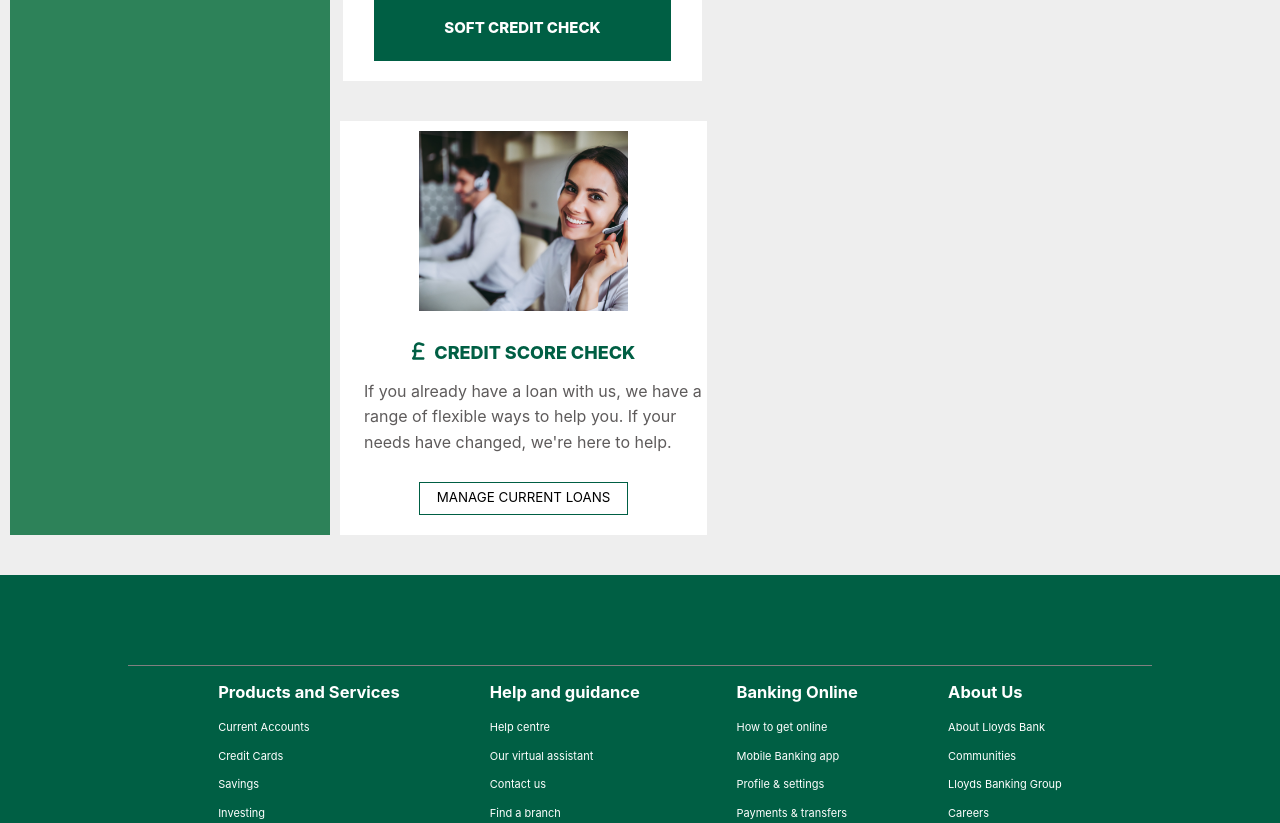
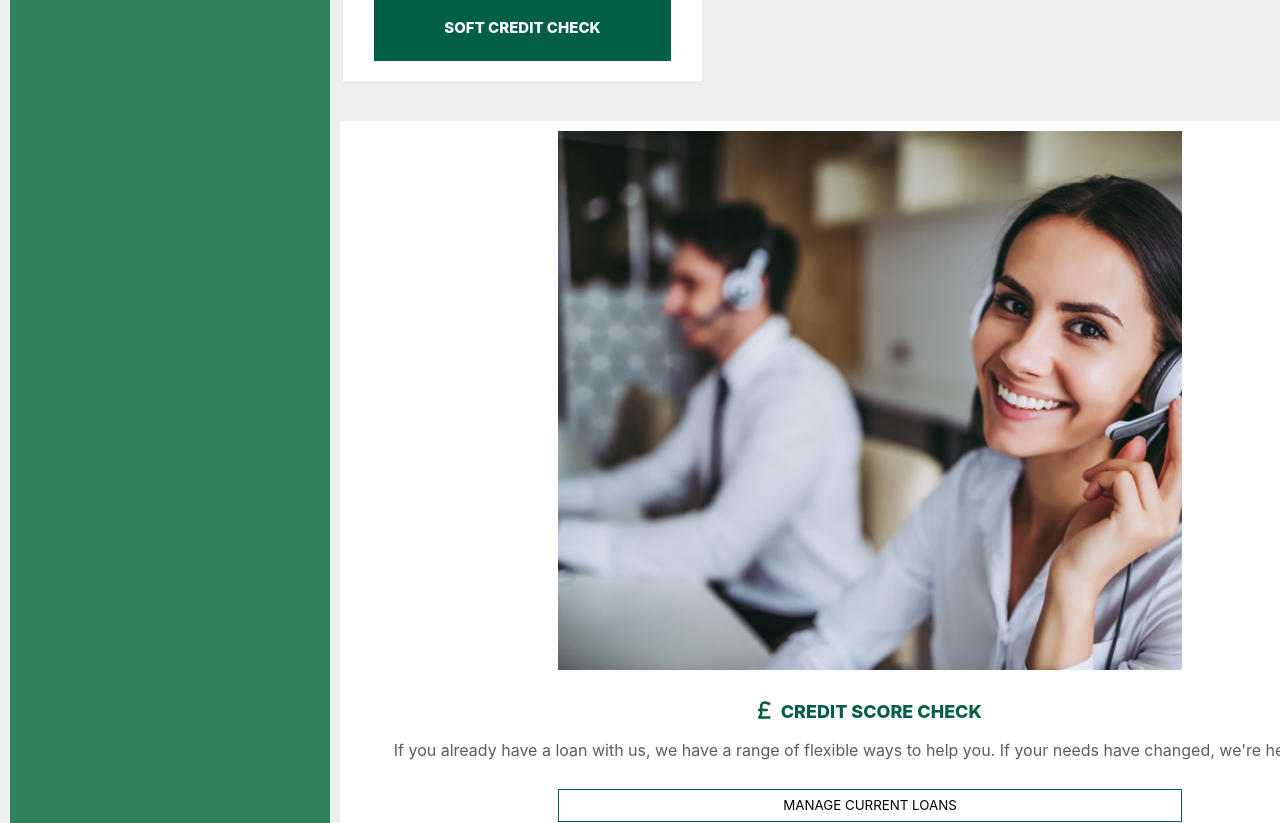
Before and after one commit to Safo-Samson/customer-interface-decisioning, a React (Vite) app: page /home in a window 1280 px wide. Shown: the part 1320-2143 px from the top of the page. Built offline with nearby package versions, Linux system fonts and the light colour scheme.

Commit message:
small support width

```diff
--- a/src/components/StartLoan/SmallSupport.css
+++ b/src/components/StartLoan/SmallSupport.css
@@ -1,5 +1,6 @@
 .small-support-container {
-  width: 1040px;
+  min-width: 1040px;
+  max-width: max-content;
   height: 170px;
   border: none;
   margin-left: -100px;
@@ -62,7 +63,6 @@
   color: white;
 }
 
-
 /* Adjustments for smaller screens */
 @media (max-width: 1280px) {
   .homeCard-layout {
```
Also changed, not shown: src/components/StartLoan/HomeCard.css (+2 -7 lines).
